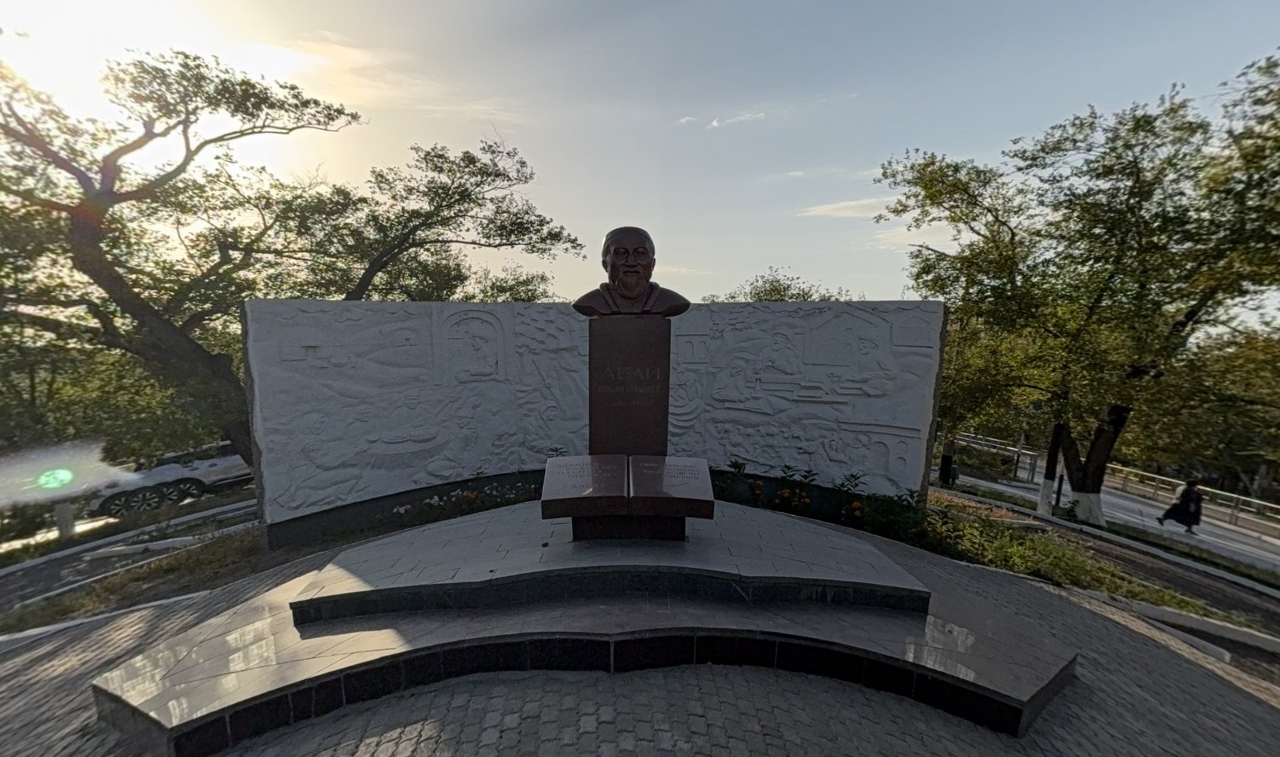
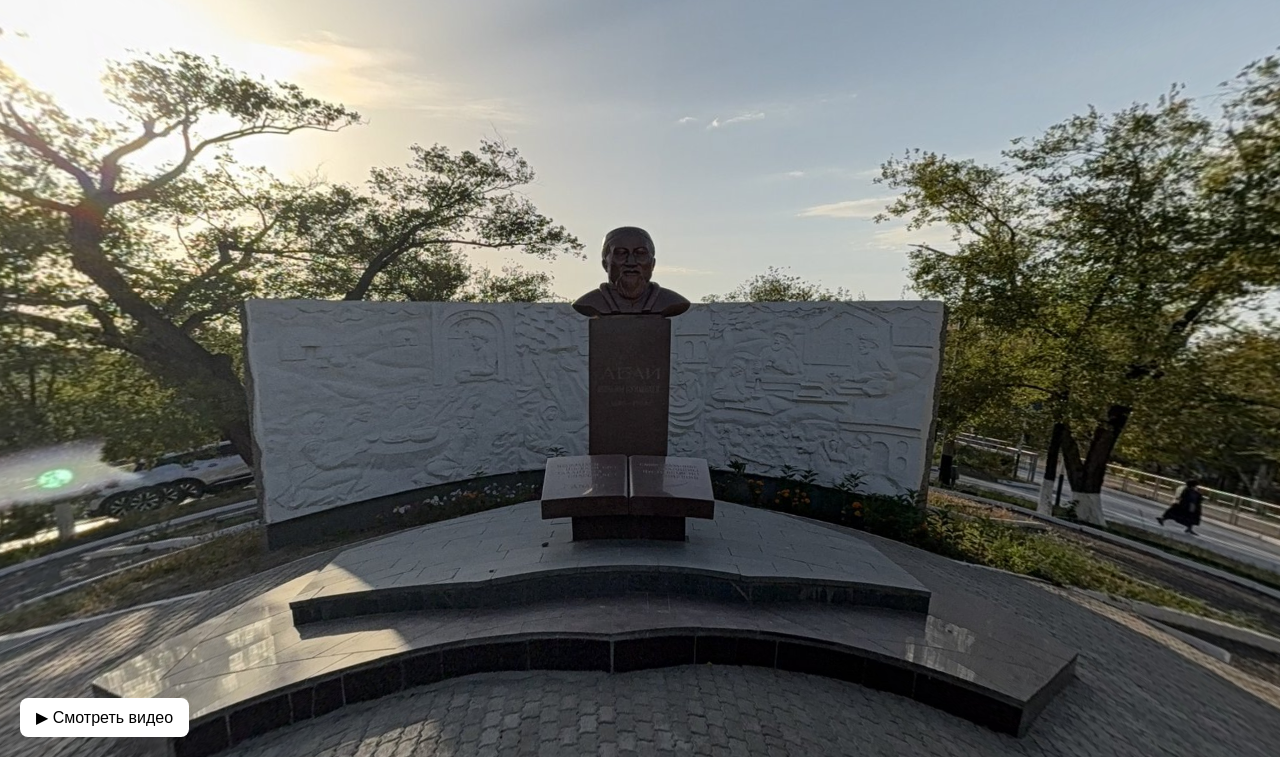
Before and after one commit to zakobai/3d_tour_baiqonyr, a plain HTML site: page index.html in a window 1280 px wide. Shown: the part 43-800 px from the top of the page. Drawn offline with Linux system fonts and the light colour scheme; animation ran at ten frames a second.

Commit message:
button for show

```diff
--- a/index.html
+++ b/index.html
@@ -11,7 +11,12 @@
 <body class="single-scene ">
 
 <div id="pano"></div>
-
+<button onclick="openVideo()"
+        style="position:absolute; bottom:20px; left:20px; z-index:10000;
+               background:#fff; border:none; border-radius:8px;
+               padding:10px 16px; font-size:16px; cursor:pointer;">
+  ▶ Смотреть видео
+</button>
 <div id="videoContainer"
      style="display:none; position:absolute; top:10%; left:10%; width:80%; height:80%;
             background:rgba(0,0,0,0.85); z-index:9999; border-radius:12px; overflow:hidden;">
@@ -83,5 +88,21 @@
 <script src="data.js"></script>
 <script src="index.js"></script>
 
+
+<script>
+function openVideo() {
+  document.getElementById('videoContainer').style.display = 'block';
+  const video = document.getElementById('museumVideo');
+  video.currentTime = 0;
+  video.play();
+}
+
+function closeVideo() {
+  document.getElementById('videoContainer').style.display = 'none';
+  const video = document.getElementById('museumVideo');
+  video.pause();
+}
+</script>
+
 </body>
 </html>
```
